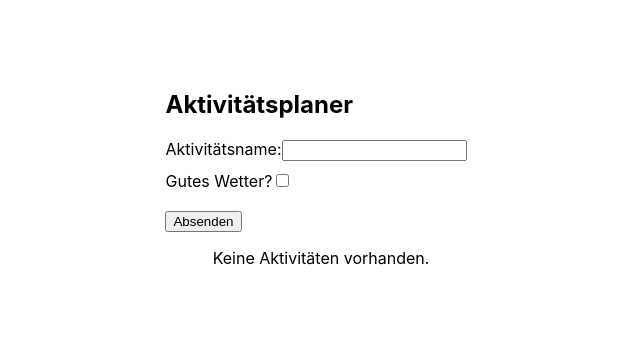
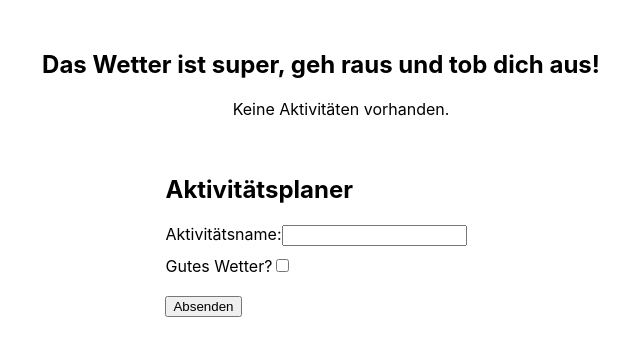
Before and after one commit to skratzsch/Wether-or-not, a React (Create React App) app: page / in a window 1280 px wide. Shown: the top 356 px of the page, without its empty margins (319-959 px from the left). Built offline with nearby package versions, Linux system fonts and the light colour scheme.

Commit message:
change app structure to meet wireframe requirements, add filter function

```diff
--- a/src/App.js
+++ b/src/App.js
@@ -5,6 +5,7 @@ import "./App.css";
 
 function App() {
   const [activities, setActivities] = useState([]);
+  const isGoodWeather = true;
 
   useEffect(() => {
     const storedActivities = localStorage.getItem('activities');
@@ -19,13 +20,14 @@ function App() {
 
   const handleAddActivity = (newActivity) => {
     setActivities(prevActivities => [...prevActivities, newActivity]);
-    console.log("Neue Aktivität hinzugefügt:", newActivity);
   };
+
+  const filteredActivities = activities.filter(activity => activity.isForGoodWeather === isGoodWeather);
 
   return (
     <div className="App">
+      <List activities={filteredActivities} isGoodWeather={isGoodWeather} />
       <Form onAddActivity={handleAddActivity} />
-      <List activities={activities} />
     </div>
   );
 }
--- a/src/components/List.js
+++ b/src/components/List.js
@@ -1,18 +1,21 @@
 import React from 'react';
 
-function List({ activities }) {
-  if (!activities || activities.length === 0) {
-    return <p>Keine Aktivitäten vorhanden.</p>;
-  }
-
+function List({ activities, isGoodWeather }) {
   return (
-    <ul>
-      {activities.map(activity => (
-        <li key={activity.id}>
-          {activity.name} - {activity.isForGoodWeather ? 'Gutes Wetter' : 'Schlechtes Wetter'}
-        </li>
-      ))}
-    </ul>
+    <div>
+      <h2>{isGoodWeather ? 'Das Wetter ist super, geh raus und tob dich aus!' : 'Aktivitäten für schlechtes Wetter'}</h2>
+      <ul>
+        {activities.length > 0 ? (
+          activities.map(activity => (
+            <li key={activity.id}>
+              {activity.name}
+            </li>
+          ))
+        ) : (
+          <p>Keine Aktivitäten vorhanden.</p>
+        )}
+      </ul>
+    </div>
   );
 }
 
```
